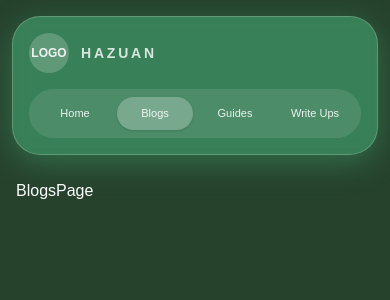
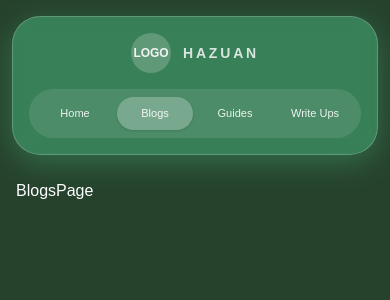
Before and after one commit to haz1sadik/hazuan-portfolio-website, a Next.js app in the folder frontend/portfolio-frontend/: page /blogs in a window 390 px wide. Shown: the top 300 px of the page. Built offline with nearby package versions, Linux system fonts and the light colour scheme; no server answers.

Commit message:
EDIT: center logo on mobile

```diff
--- a/frontend/portfolio-frontend/src/app/(public)/layout.jsx
+++ b/frontend/portfolio-frontend/src/app/(public)/layout.jsx
@@ -100,7 +100,7 @@
         <section className="min-h-screen bg-[#26422d]">
             <nav className={`sticky top-4 z-50 px-3 transition-transform duration-300 ease-out will-change-transform sm:px-4 md:translate-y-0 ${isNavVisible ? "translate-y-0" : "-translate-y-44"}`}>
                 <div className="mx-auto flex w-full max-w-6xl flex-col items-stretch gap-4 rounded-[28px] border border-white/20 bg-hazuan-primary/50 px-4 py-4 shadow-[0_8px_30px_rgba(74,190,130,0.35)] backdrop-blur-sm sm:rounded-full sm:px-6 sm:py-3 md:flex-row md:items-center md:justify-between md:gap-6">
-                    <div className="flex items-center gap-3">
+                    <div className="flex items-center gap-3 justify-center">
                         <div className="flex h-10 w-10 items-center justify-center rounded-full bg-white/20 text-xs font-semibold text-white/90">
                             LOGO
                         </div>
```
